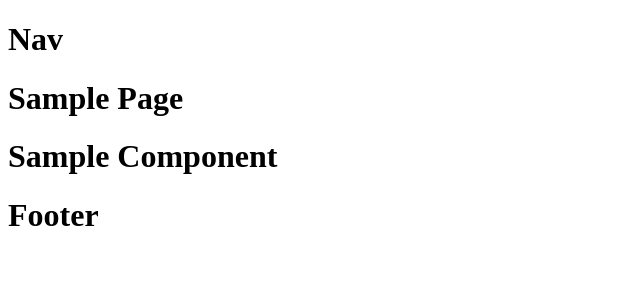
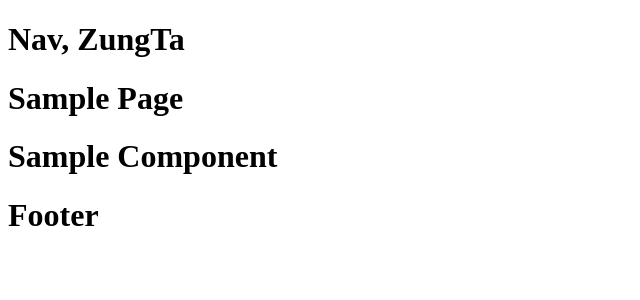
Before and after one commit to ZungTa/react-typescript-boilerplate, a React app: page / in a window 1280 px wide. Shown: the top 300 px of the page, without its empty margins (0-640 px from the left). Built offline with nearby package versions, Linux system fonts and the light colour scheme.

Commit message:
i18n sample

```diff
--- a/src/components/Nav.tsx
+++ b/src/components/Nav.tsx
@@ -1,10 +1,13 @@
 import { css } from '@emotion/react';
+import { useTranslation } from 'react-i18next';
 
 function Nav() {
+  const { t } = useTranslation();
+
   return (
     <div css={navCss}>
       <div className="nav-container">
-        <h1>Nav</h1>
+        <h1>Nav, {t('name')}</h1>
       </div>
     </div>
   );
```
